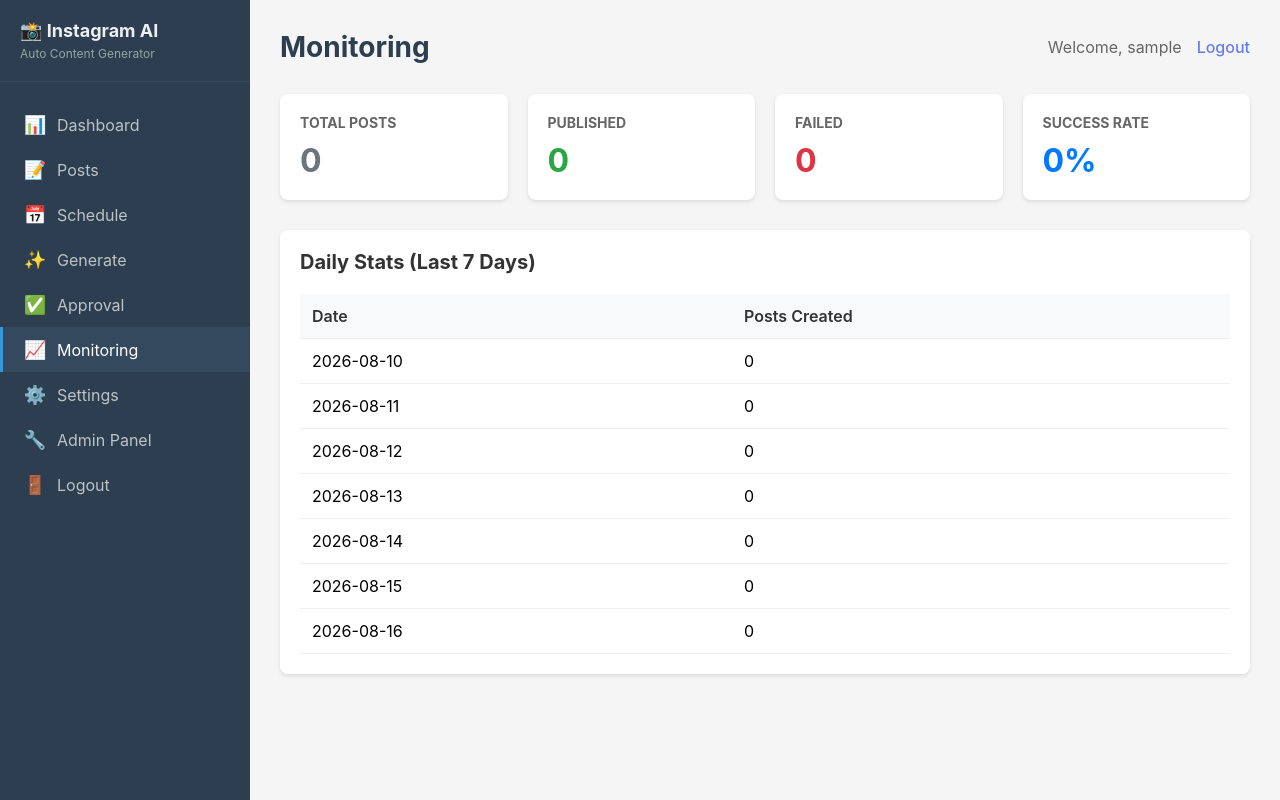
After one commit to harys-rifai/post-kata2-ig, a Django app: page /monitoring/ in a window 1280 px wide. The commit adds this page. Run offline with Django 4.2, Linux system fonts and the light colour scheme; the visitor is signed in with stand-in values (Sample User, id 1); data that the repository does not hold is empty.

Commit message:
Initial commit

```diff
--- a/config/urls.py
+++ b/config/urls.py
@@ -16,6 +16,11 @@ from config.views import (
     generate_view,
     settings_view,
     test_ig_connection_view,
+    approval_view,
+    approve_post_view,
+    reject_post_view,
+    monitoring_view,
+    health_check_view,
 )
 
 urlpatterns = [
@@ -32,6 +37,11 @@ urlpatterns = [
     path("generate/", generate_view, name="generate"),
     path("settings/", settings_view, name="settings"),
     path("settings/test-ig/", test_ig_connection_view, name="test_ig_connection"),
+    path("approval/", approval_view, name="approval"),
+    path("approval/approve/<int:pk>/", approve_post_view, name="approve_post"),
+    path("approval/reject/<int:pk>/", reject_post_view, name="reject_post"),
+    path("monitoring/", monitoring_view, name="monitoring"),
+    path("health/", health_check_view, name="health_check"),
     path("admin/", admin.site.urls),
 ]
 
--- a/config/views.py
+++ b/config/views.py
@@ -5,7 +5,7 @@ from django.db.models import Count, Q
 from django.utils import timezone
 from django.conf import settings as django_settings
 from datetime import timedelta
-from posts.models import Post, InstagramConnection
+from posts.models import Post, InstagramConnection, Topic
 from posts.services import PostService, InstagramConnectionService
 import logging
 import requests
@@ -233,7 +233,7 @@ def schedule_delete_view(request, pk):
 
 @login_required
 def generate_view(request):
-    from posts.services import TOPICS
+    topics = list(Topic.objects.values_list("name", flat=True))
 
     result = None
     error = None
@@ -244,6 +244,8 @@ def generate_view(request):
 
         if custom_topic:
             topic = custom_topic
+            Topic.objects.get_or_create(name=topic)
+            topics = list(Topic.objects.values_list("name", flat=True))
         elif not topic:
             error = "Please select or enter a topic"
         else:
@@ -276,7 +278,7 @@ def generate_view(request):
                 logger.error(f"Generate failed: {e}")
 
     context = {
-        "topics": TOPICS,
+        "topics": topics,
         "result": result,
         "error": error,
     }
--- a/templates/base.html
+++ b/templates/base.html
@@ -230,6 +230,14 @@
                 <span class="nav-icon">✨</span>
                 Generate
             </a>
+            <a href="/approval/" class="nav-item {% if request.resolver_match.url_name == 'approval' %}active{% endif %}">
+                <span class="nav-icon">✅</span>
+                Approval
+            </a>
+            <a href="/monitoring/" class="nav-item {% if request.resolver_match.url_name == 'monitoring' %}active{% endif %}">
+                <span class="nav-icon">📈</span>
+                Monitoring
+            </a>
             <a href="/settings/" class="nav-item {% if request.resolver_match.url_name == 'settings' %}active{% endif %}">
                 <span class="nav-icon">⚙️</span>
                 Settings
--- /dev/null
+++ b/templates/monitoring.html
@@ -0,0 +1,56 @@
+{% extends 'base.html' %}
+{% block title %}Monitoring{% endblock %}
+{% block content %}
+<div class="header">
+    <h1>Monitoring</h1>
+    <div class="user-info">
+        <span>Welcome, {{ request.user.username }}</span>
+        <a href="/logout/">Logout</a>
+    </div>
+</div>
+
+<div class="stats">
+    <div class="stat-card total">
+        <h3>Total Posts</h3>
+        <div class="number">{{ total_posts }}</div>
+    </div>
+    <div class="stat-card published">
+        <h3>Published</h3>
+        <div class="number">{{ published_posts }}</div>
+    </div>
+    <div class="stat-card failed">
+        <h3>Failed</h3>
+        <div class="number">{{ failed_posts }}</div>
+    </div>
+    <div class="stat-card scheduled">
+        <h3>Success Rate</h3>
+        <div class="number">{{ success_rate }}%</div>
+    </div>
+</div>
+
+<div class="content-card">
+    <h2>Daily Stats (Last 7 Days)</h2>
+    <table>
+        <thead>
+            <tr>
+                <th>Date</th>
+                <th>Posts Created</th>
+            </tr>
+        </thead>
+        <tbody>
+            {% for day in daily_stats %}
+            <tr>
+                <td>{{ day.date }}</td>
+                <td>{{ day.count }}</td>
+            </tr>
+            {% empty %}
+            <tr>
+                <td colspan="2" class="empty-state">
+                    No data available.
+                </td>
+            </tr>
+            {% endfor %}
+        </tbody>
+    </table>
+</div>
+{% endblock %}
```
Also changed, not shown: posts/admin.py (+7 -1 lines), posts/models.py (+12 -0 lines), posts/services.py (+36 -18 lines), templates/approval.html (added, +50 -0 lines), posts/migrations/0003_topic.py (added), posts/migrations/0004_populate_topics.py (added).
